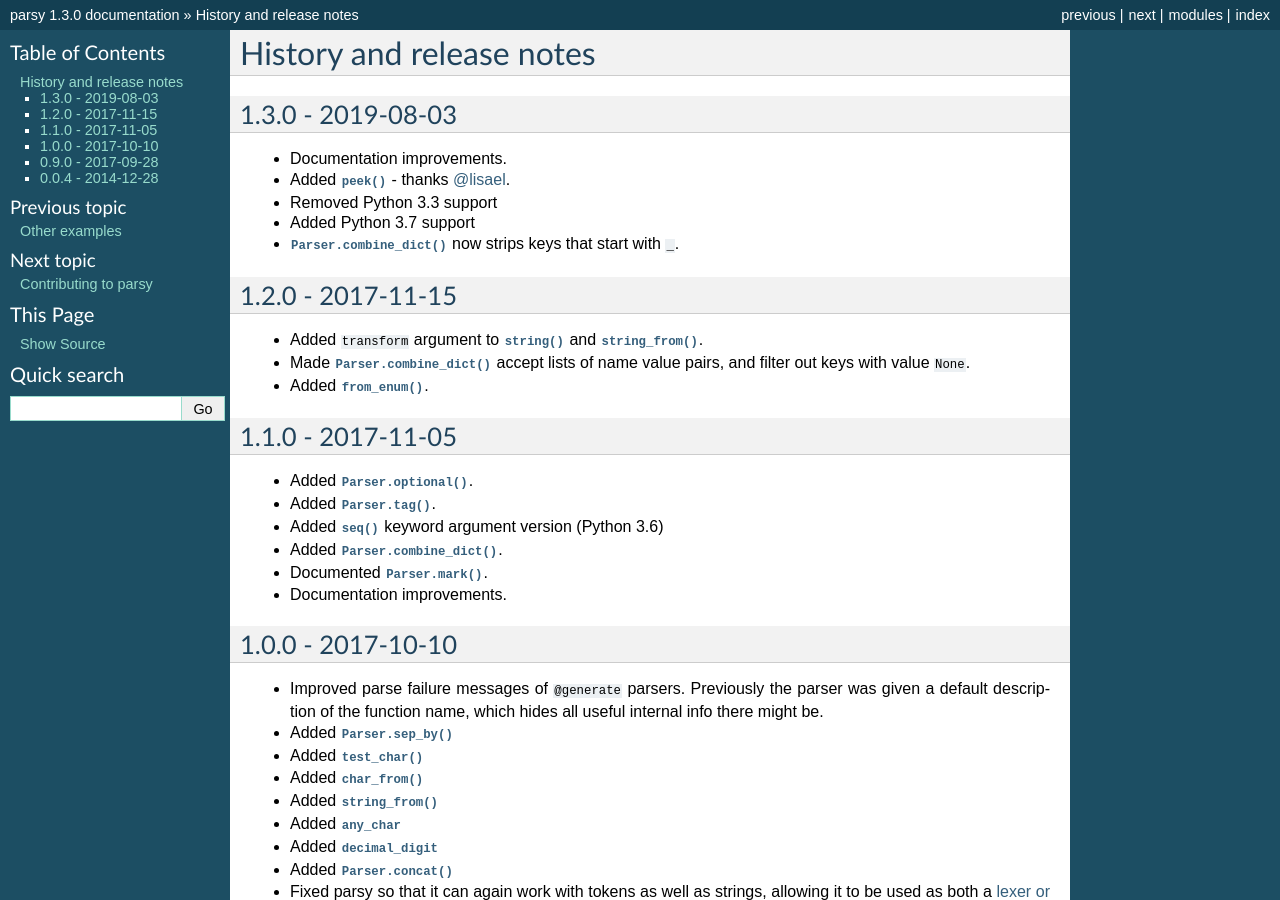
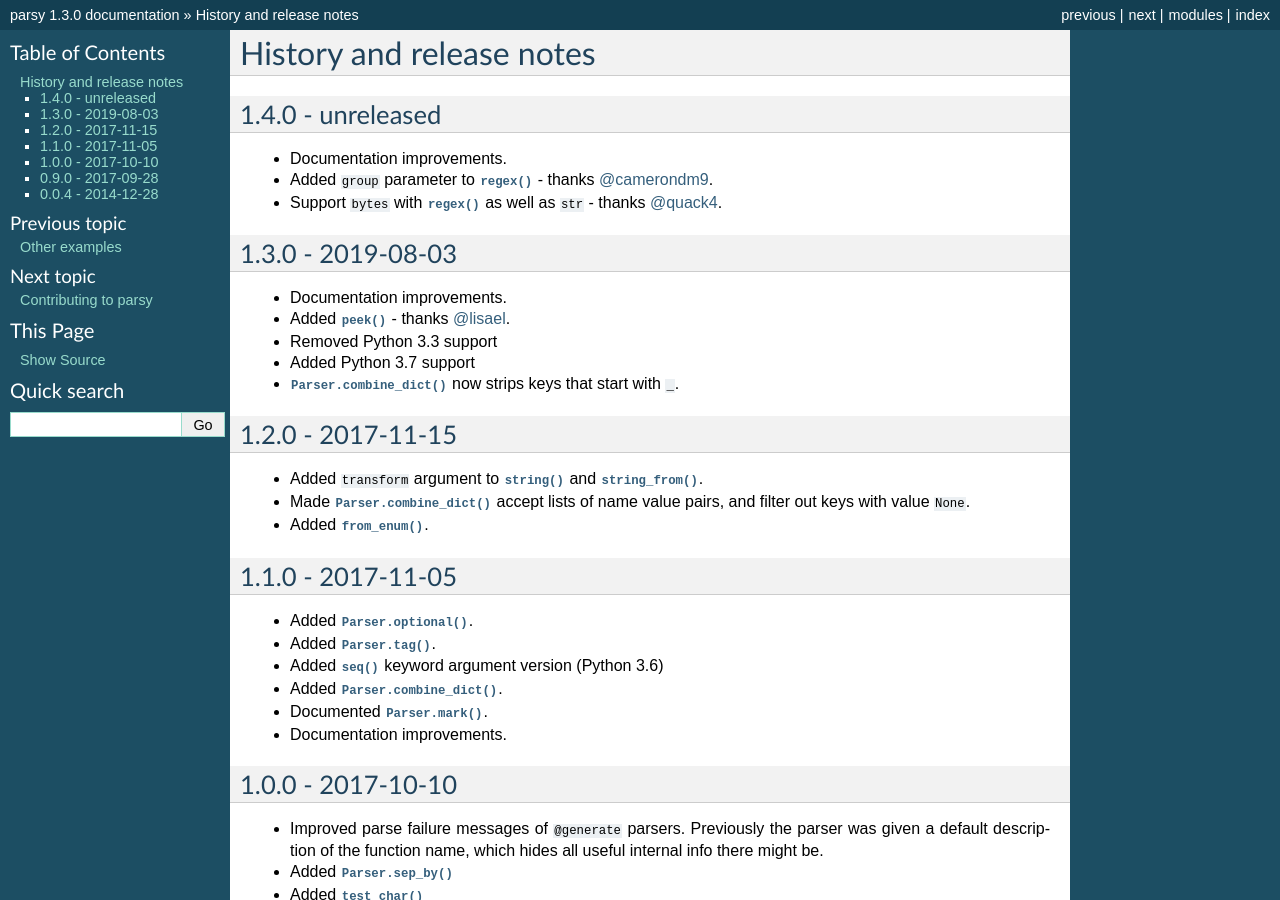
Before and after one commit to python-parsy/parsy, a Sphinx documentation site: the page built from docs/history.rst, in a window 1280 px wide and 900 px high. Built offline with Sphinx 7.4.7, drawn with Linux system fonts in a browser that asks for light colours.

Commit message:
Updated history.rst

```diff
--- a/docs/history.rst
+++ b/docs/history.rst
@@ -3,6 +3,16 @@
 =========================
 
 .. currentmodule:: parsy
+
+1.4.0 - unreleased
+------------------
+
+* Documentation improvements.
+* Added ``group`` parameter to :func:`regex` - thanks `@camerondm9
+  <https://github.com/camerondm9>`_.
+* Support ``bytes`` with :func:`regex` as well as ``str`` - thanks `@quack4
+  <https://github.com/quack4>`_.
+
 
 1.3.0 - 2019-08-03
 ------------------
```
